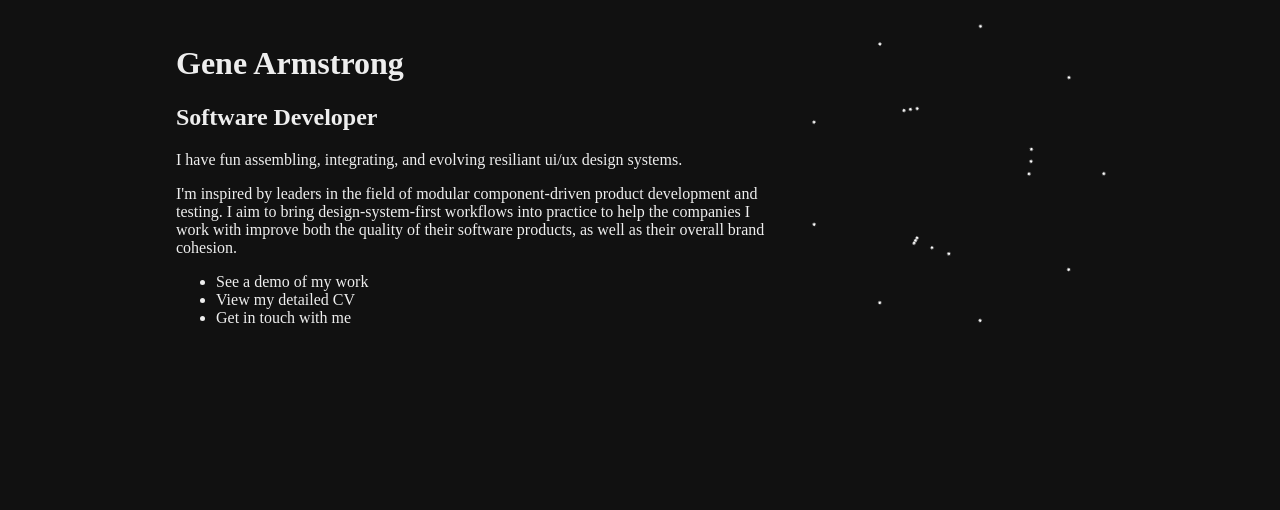
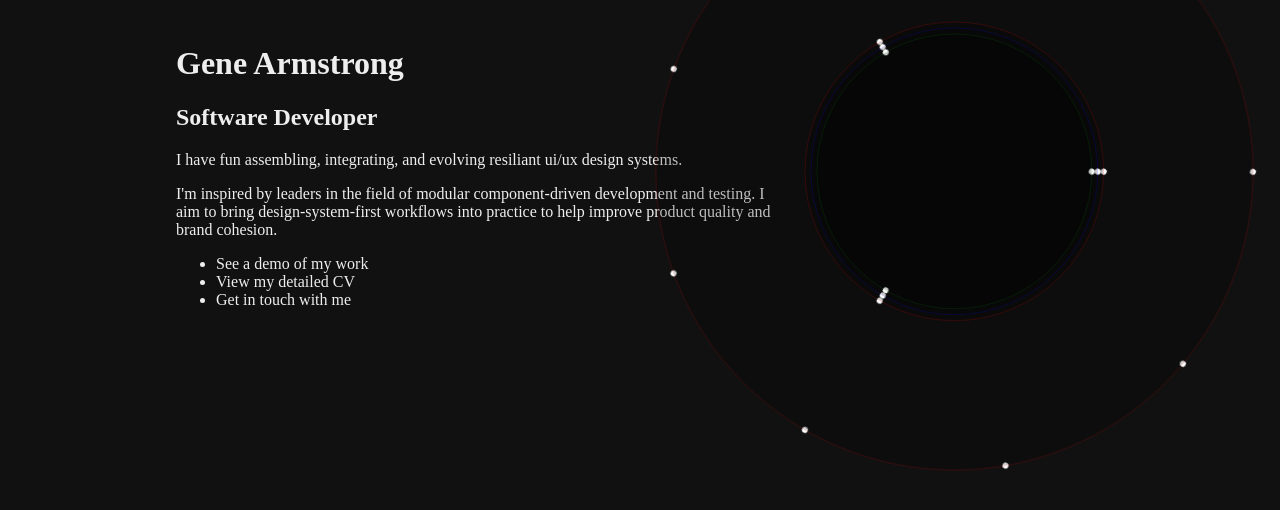
Before and after one commit to ggarmstrong/ggarmstrong.github.io, a SvelteKit app: page / in a window 1280 px wide. Shown: the top 510 px of the page. Built offline with nearby package versions, Linux system fonts and the light colour scheme.

Commit message:
line up those molecules

```diff
--- a/src/routes/+page.svelte
+++ b/src/routes/+page.svelte
@@ -13,10 +13,9 @@
 		<h2>Software Developer</h2>
 		<p>I have fun assembling, integrating, and evolving resiliant ui/ux design systems.</p>
 		<p>
-			I'm inspired by leaders in the field of modular component-driven product development and
-			testing. I aim to bring design-system-first workflows into practice to help the companies I
-			work with improve both the quality of their software products, as well as their overall brand
-			cohesion.
+			I'm inspired by leaders in the field of modular component-driven development and testing. I
+			aim to bring design-system-first workflows into practice to help improve product quality and
+			brand cohesion.
 		</p>
 		<ul>
 			<li>
@@ -30,17 +29,18 @@
 			</li>
 		</ul>
 	</div>
-	<div class="image">
+	<div class="image" style:transform="scale(2)">
 		<svg width="100%" viewBox="0 0 {imageSize} {imageSize}">
 			{#each Array(numOrbits) as _, orbitIndex}
 				{@const numAtoms = Math.pow(3, orbitIndex)}
 				{@const numMolecules = maxMolecules / numAtoms}
 				{@const moleculeRadius = imageSizeHalf - orbitWidth * orbitIndex}
-				{@const strokeDashArray = (moleculeRadius * 2 * Math.PI) / numMolecules}
 				{#each Array(numAtoms) as _, atomIndex}
-					{@const atomRadius = moleculeRadius + atomIndex}
-					{@debug orbitIndex, numAtoms, maxMolecules, numMolecules, moleculeRadius, strokeDashArray, atomRadius}
-					<g style:transform="rotate({0 * atomIndex}deg)">
+					{@const atomRadius = moleculeRadius - atomIndex}
+					{@const strokeDashArray = (atomRadius * 2 * Math.PI) / numMolecules}
+					{@const strokeColor = atomIndex === 0 ? 'red' : atomIndex === 1 ? 'blue' : 'green'}
+					{@debug orbitIndex, numAtoms, maxMolecules, numMolecules, moleculeRadius, strokeDashArray, atomIndex, atomRadius}
+					<!-- <g style:transform="rotate({0 * atomIndex}deg)"> -->
 					<!-- todo use symbol -->
 					<circle
 						class="orbit"
@@ -50,7 +50,16 @@
 						r={atomRadius}
 						style:stroke-dasharray="0 {strokeDashArray}"
 					/>
-					</g>
+					<circle
+						class="orbit-static"
+						cx="50"
+						cy="50"
+						r={atomRadius}
+						stroke={strokeColor}
+						stroke-width="0.15"
+						opacity="0.2"
+					/>
+					<!-- </g> -->
 				{/each}
 			{/each}
 		</svg>
```
Lines whose indentation alone changed are shown as unchanged.
